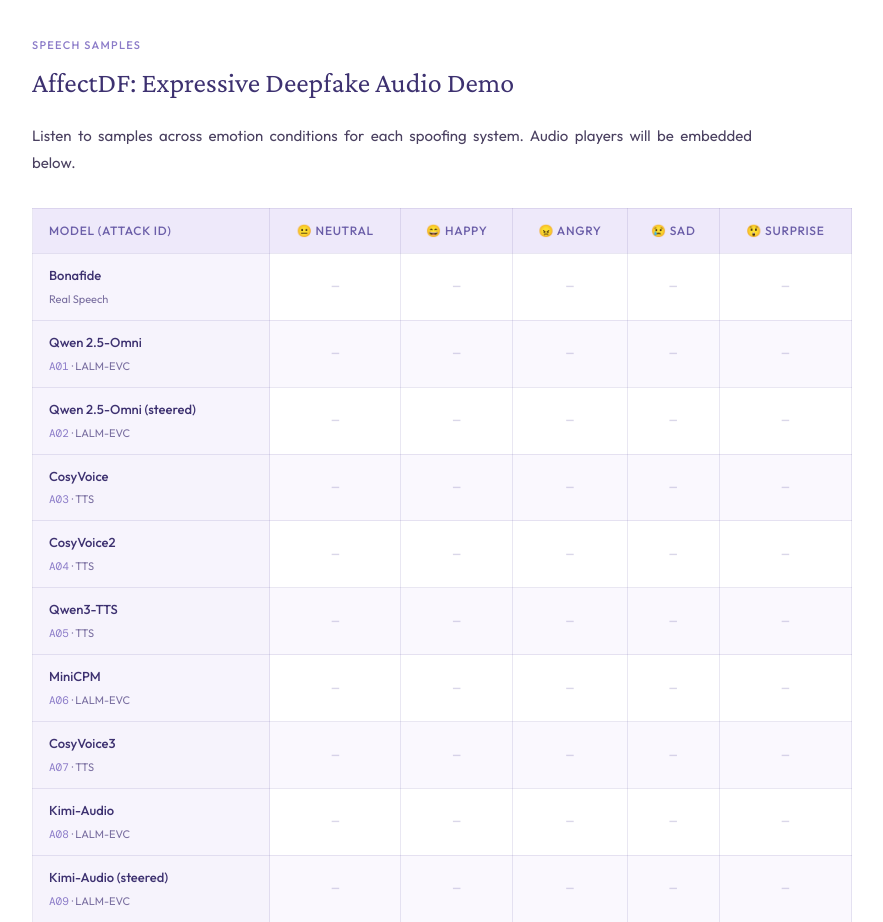
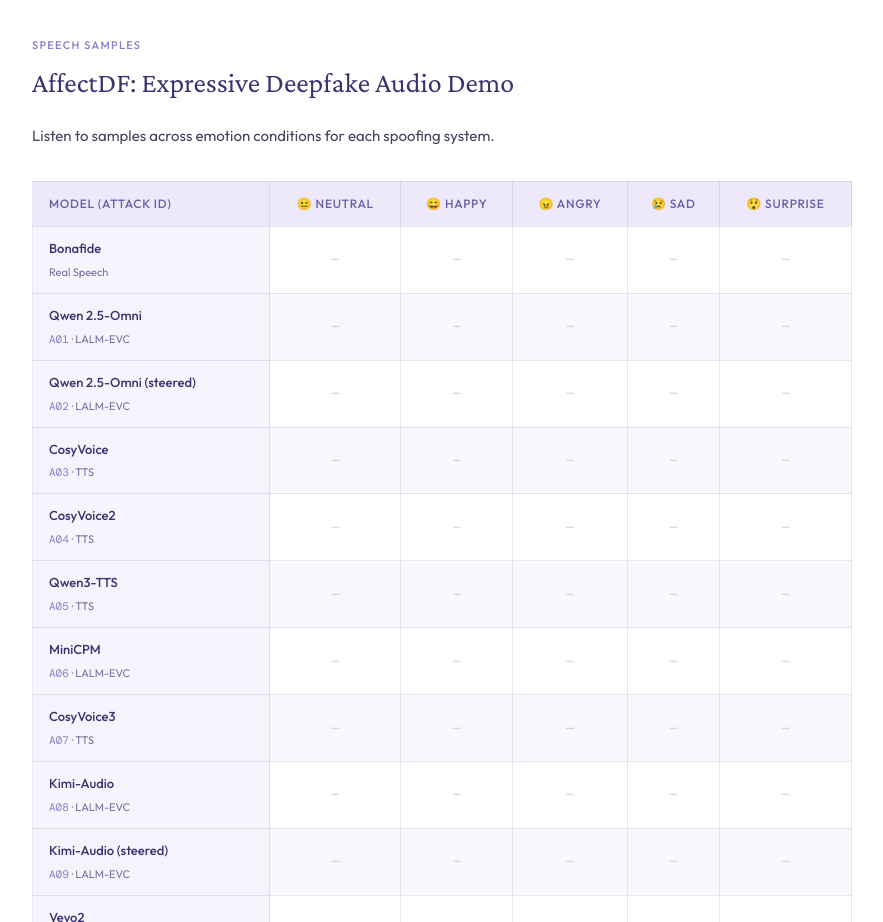
Before and after one commit to affectdf33-data/AffectDF-Data, a plain HTML site: page index.html in a window 1280 px wide. Shown: the part 1480-2402 px from the top of the page, without its empty margins (198-1081 px from the left). Drawn offline with nearby package versions, Linux system fonts and the light colour scheme; a web font is replaced by a local one.

Commit message:
Update index.html

```diff
--- a/index.html
+++ b/index.html
@@ -261,7 +261,7 @@
   <div class="section">
     <div class="section-label">Speech Samples</div>
     <div class="section-title">AffectDF: Expressive Deepfake Audio Demo</div>
-    <p class="section-body">Listen to samples across emotion conditions for each spoofing system. Audio players will be embedded below.</p>
+    <p class="section-body">Listen to samples across emotion conditions for each spoofing system.</p>
 
     <div class="samples-wrap">
       <table class="samples-table">
```
